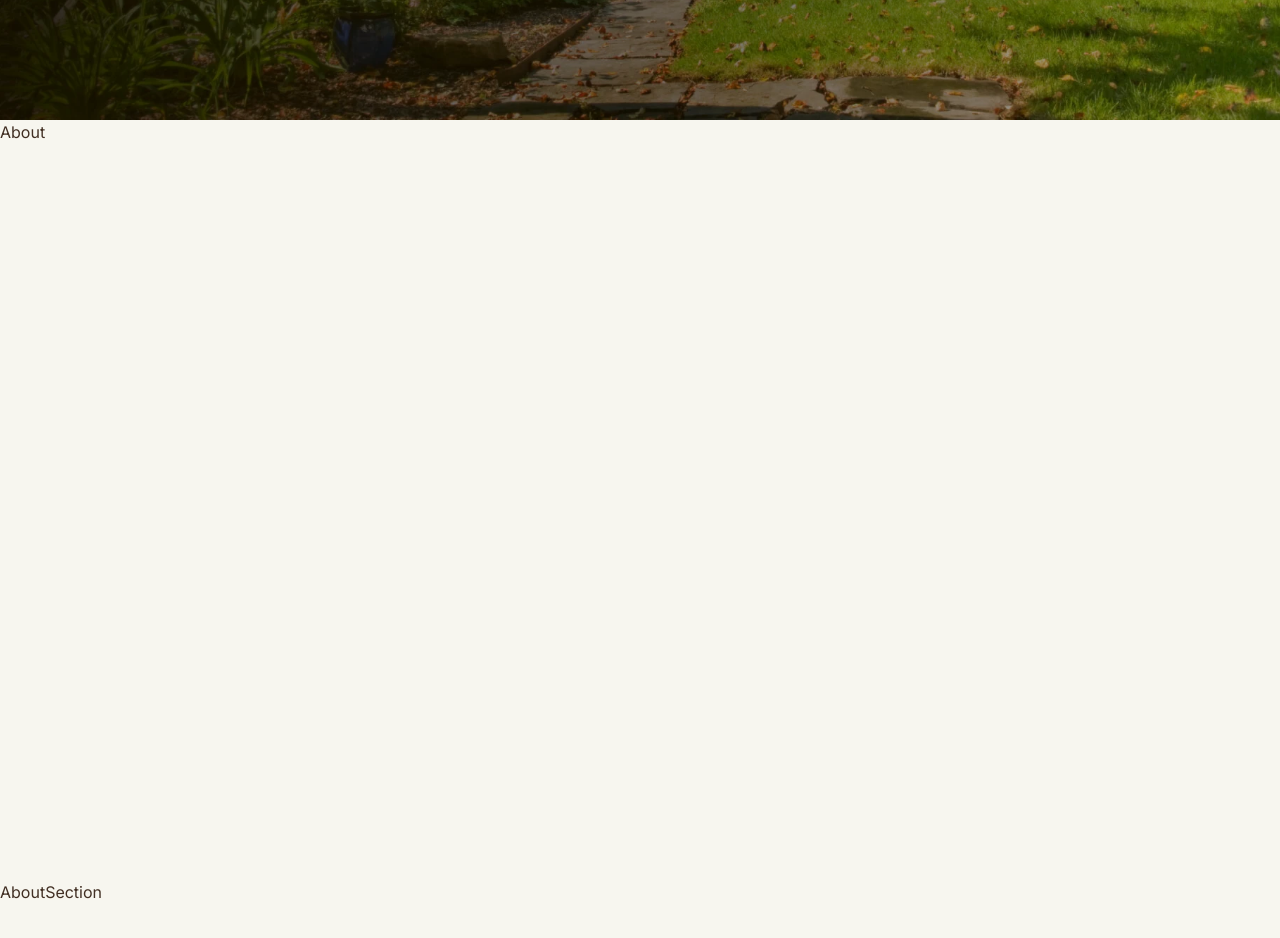
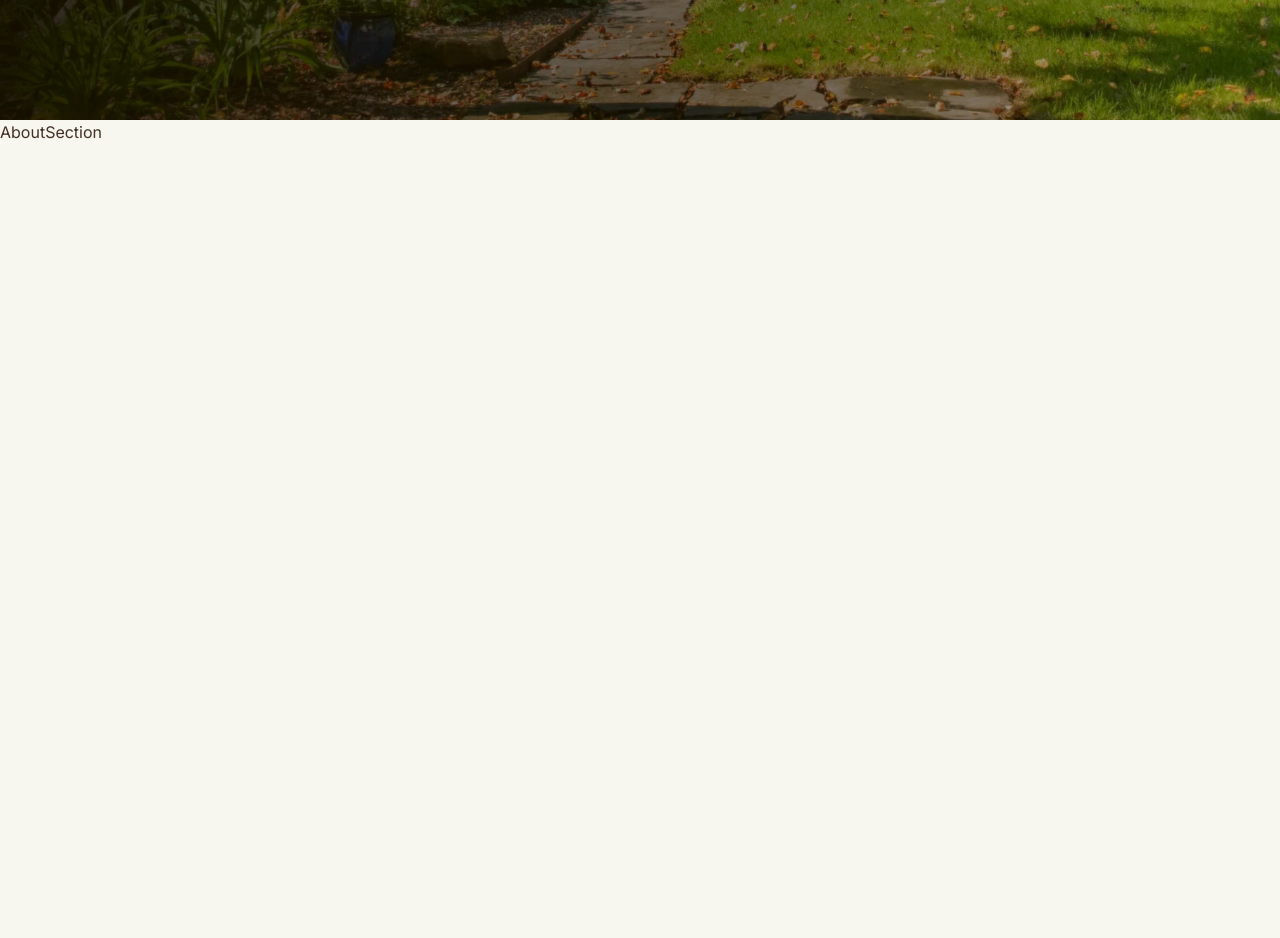
Before and after one commit to KramYengir/treelawn_v2, a Next.js app: page / in a window 1280 px wide. Shown: the part 640-1578 px from the top of the page. After the commit the page ends 1520 px from the top, so only its background shows below. Built offline with nearby package versions, Linux system fonts and the light colour scheme.

Commit message:
remove testing section

```diff
--- a/app/page.tsx
+++ b/app/page.tsx
@@ -8,9 +8,6 @@ const HomePage = () => {
     <div>
       <Navbar />
       <Hero />
-      <section className="h-[95vh]">
-        <h2>About</h2>
-      </section>
       <AboutSection />
     </div>
   );
```
